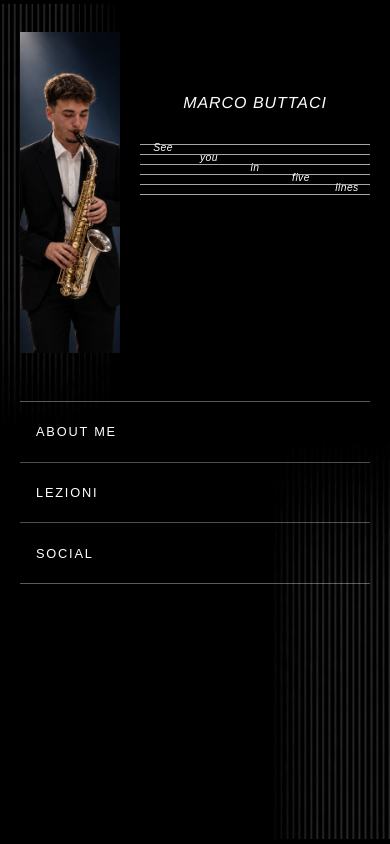
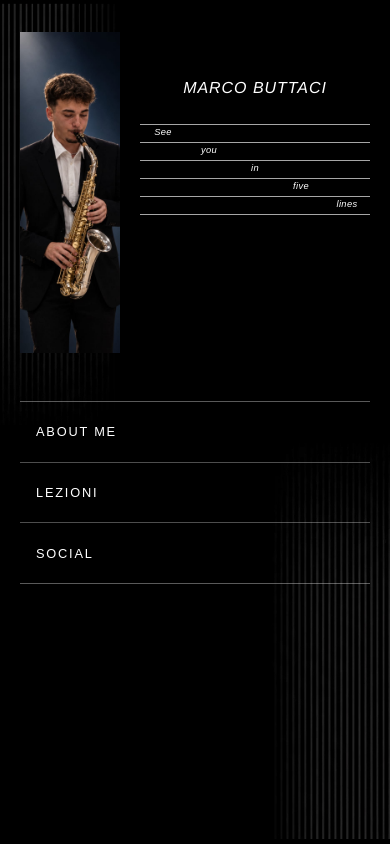
Before and after one commit to salvatoregiacalone04/Marco_Buttaci_website, a website: page index.html in a window 390 px wide. Drawn offline with Linux system fonts and the light colour scheme.

Commit message:
Refine staff spacing and add x-ray booking animation

```diff
--- a/styles.css
+++ b/styles.css
@@ -107,39 +107,49 @@ h1 {
 }
 
 .staff-tagline {
+  --staff-gap: clamp(18px, 4vw, 36px);
   position: relative;
-  display: grid;
-  grid-template-columns: repeat(5, 1fr);
+  height: calc(var(--staff-gap) * 5 + 1px);
   width: min(580px, 90vw);
-  margin-top: 3rem;
-  padding: 1.4rem 0;
+  margin-top: calc(var(--staff-gap) * 1.5);
   background: repeating-linear-gradient(
     to bottom,
     rgba(255, 255, 255, 0.65) 0 1px,
-    transparent 1px 10px
+    transparent 1px var(--staff-gap)
   );
 }
 
 .staff-word {
+  position: absolute;
+  left: 0;
+  width: 20%;
   z-index: 1;
-  font-size: clamp(0.8rem, 1.7vw, 1.15rem);
+  font-size: calc(var(--staff-gap) * 0.58);
   font-style: italic;
+  line-height: 1;
   letter-spacing: 0.04em;
+  white-space: nowrap;
+  transform: translateY(-50%);
 }
 .word-one {
-  transform: translateY(-25px);
+  left: 0%;
+  top: calc(var(--staff-gap) * 0.5);
 }
 .word-two {
-  transform: translateY(-15px);
+  left: 20%;
+  top: calc(var(--staff-gap) * 1.5);
 }
 .word-three {
-  transform: translateY(-5px);
+  left: 40%;
+  top: calc(var(--staff-gap) * 2.5);
 }
 .word-four {
-  transform: translateY(5px);
+  left: 60%;
+  top: calc(var(--staff-gap) * 3.5);
 }
 .word-five {
-  transform: translateY(15px);
+  left: 80%;
+  top: calc(var(--staff-gap) * 4.5);
 }
 
 .site-sections {
@@ -316,24 +326,42 @@ h1 {
 }
 .lesson-cta {
   margin-top: 1rem;
-  animation: cta-highlight 1.35s ease-in-out infinite;
 }
 .lesson-cta summary {
   letter-spacing: 0.04em;
 }
+.lesson-cta summary span {
+  position: relative;
+  display: inline-block;
+  overflow: hidden;
+}
+.lesson-cta summary span::after {
+  position: absolute;
+  top: -25%;
+  bottom: -25%;
+  left: -35%;
+  width: 18%;
+  content: "";
+  background: linear-gradient(
+    90deg,
+    transparent,
+    rgba(255, 255, 255, 0.9),
+    transparent
+  );
+  filter: blur(2px);
+  animation: cta-xray 1.8s linear infinite;
+  pointer-events: none;
+}
+@keyframes cta-xray {
+  from {
+    left: -35%;
+  }
+  to {
+    left: 120%;
+  }
+}
 .lesson-cta summary::after {
   animation: cta-arrow 1.1s ease-in-out infinite;
-}
-@keyframes cta-highlight {
-  0%,
-  100% {
-    box-shadow: 0 0 0 0 rgba(255, 255, 255, 0);
-  }
-  50% {
-    box-shadow:
-      0 0 0 4px rgba(255, 255, 255, 0.32),
-      0 0 18px rgba(255, 255, 255, 0.18);
-  }
 }
 @keyframes cta-arrow {
   0%,
@@ -454,11 +482,11 @@ h1 {
     letter-spacing: 0.06em;
   }
   .staff-tagline {
-    width: 100%;
-    margin-top: 2rem;
+    width: min(100%, 330px);
+    margin-top: calc(var(--staff-gap) * 1.5);
   }
   .staff-word {
-    font-size: 0.65rem;
+    font-size: calc(var(--staff-gap) * 0.52);
   }
   .site-sections,
   .social-cards {
```
Also changed, not shown: lezioni.html (+1 -1 lines).
